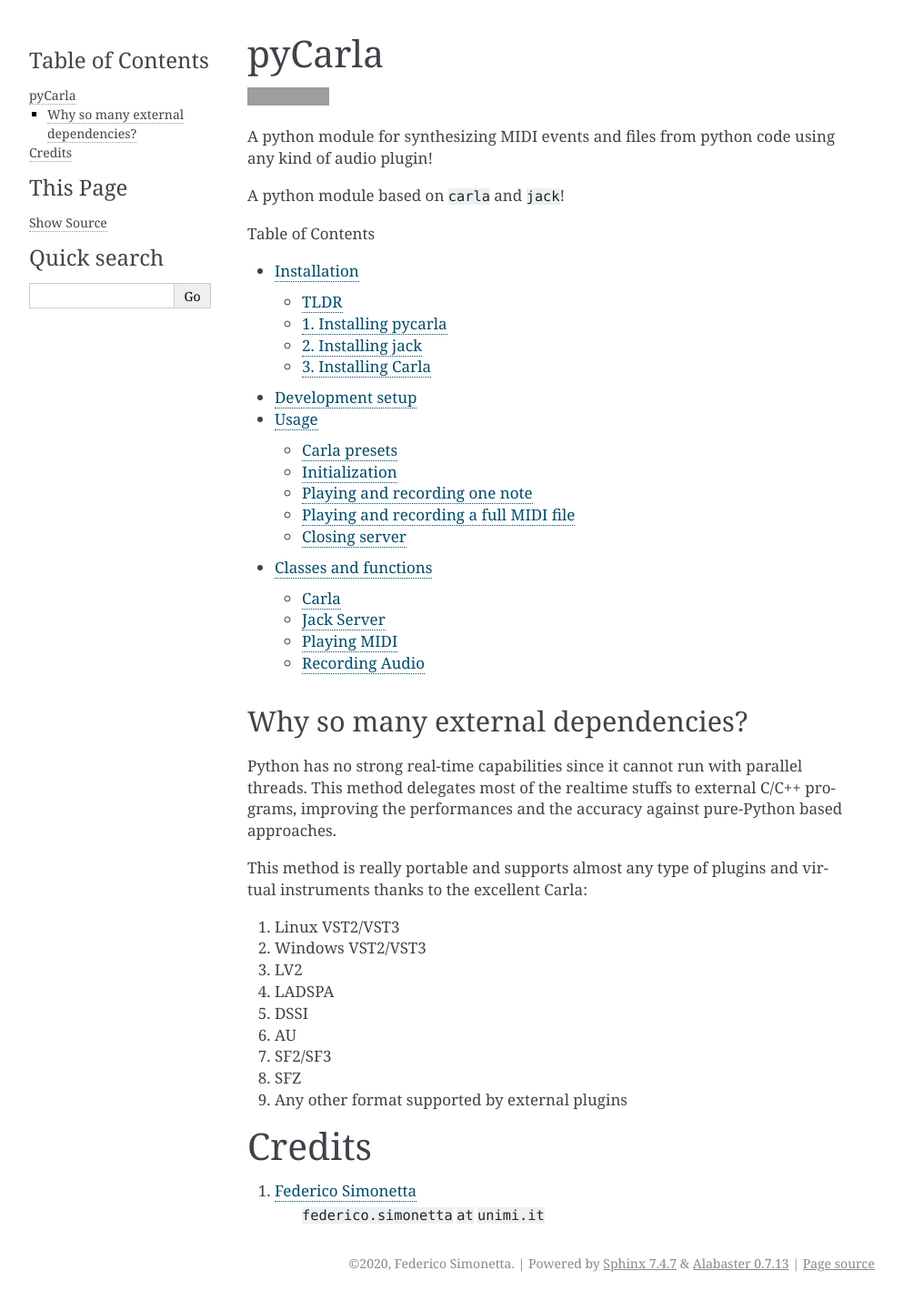
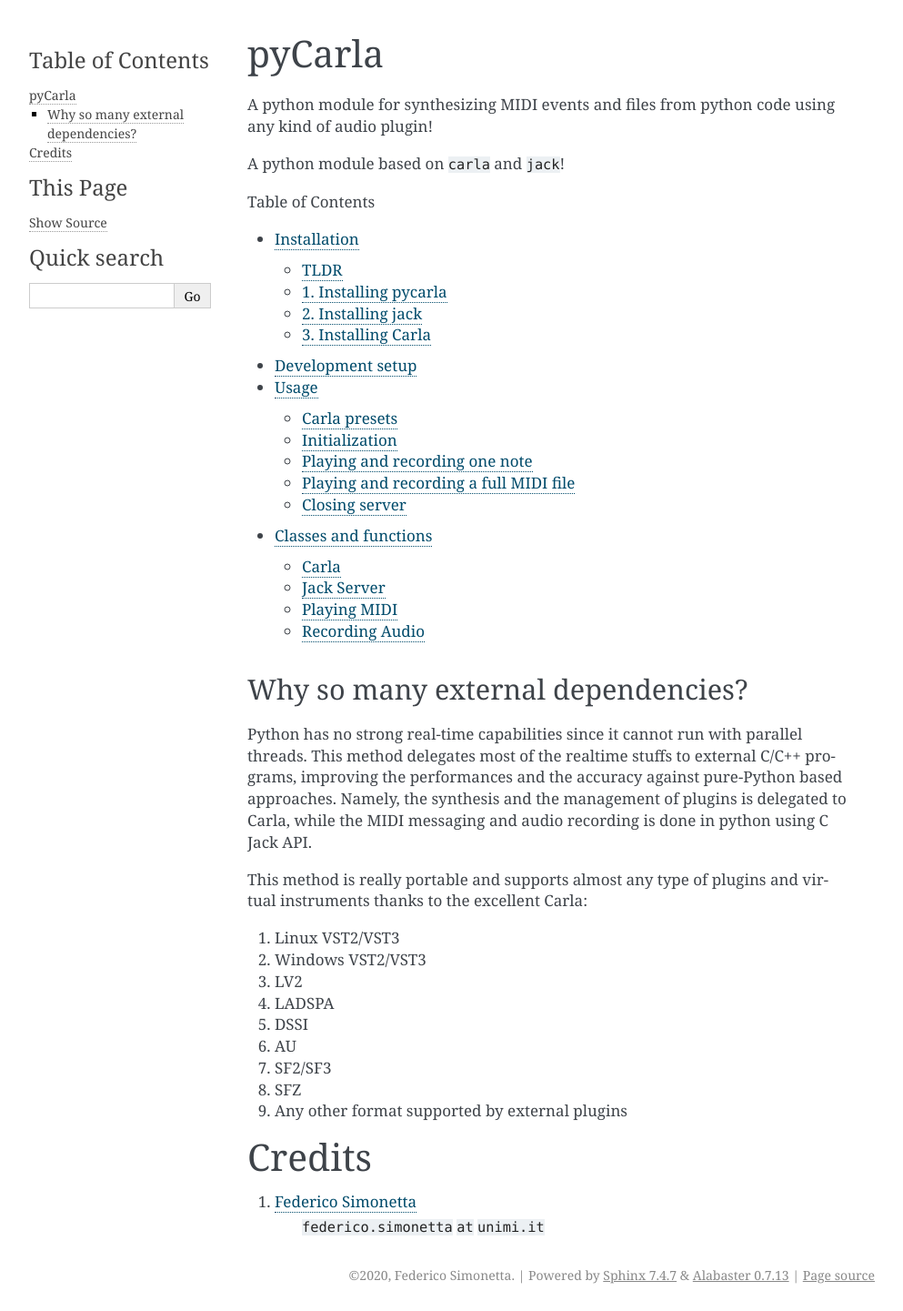
Before and after one commit to LIMUNIMI/pycarla, a Sphinx documentation site: the page built from docs/index.rst, in a window 1280 px wide. Shown: the whole page at 91% size, without its empty margins (148-1141 px from the left). Built offline with Sphinx 7.4.7, drawn with Linux system fonts in a browser that asks for light colours; grey boxes are pictures that could not be loaded.

```diff
--- a/docs/index.rst
+++ b/docs/index.rst
@@ -1,8 +1,5 @@
 pyCarla
 =======
-
-.. image:: https://zenodo.org/badge/DOI/10.5281/zenodo.4332847.svg
-   :target: https://doi.org/10.5281/zenodo.4332847
 
 A python module for synthesizing MIDI events and files
 from python code using any kind of audio plugin!
@@ -22,7 +19,9 @@ Why so many external dependencies?
 
 Python has no strong real-time capabilities since it cannot run with parallel threads.
 This method delegates most of the realtime stuffs to external C/C++ programs, improving
-the performances and the accuracy against pure-Python based approaches.
+the performances and the accuracy against pure-Python based approaches. Namely,
+the synthesis and the management of plugins is delegated to Carla, while the
+MIDI messaging and audio recording is done in python using C Jack API.
 
 This method is really portable and supports almost any type of plugins and
 virtual instruments thanks to the excellent Carla:
--- a/pyproject.toml
+++ b/pyproject.toml
@@ -1,6 +1,6 @@
 [tool.poetry]
 name = "pycarla"
-version = "0.2.0"
+version = "0.3.0"
 description = "Use VST/LV2/etc. plugins with realtime abilities in Python"
 authors = ["Federico Simonetta <federico.simonetta@unimi.it>"]
 license = "GPL-3.0-only"
```
